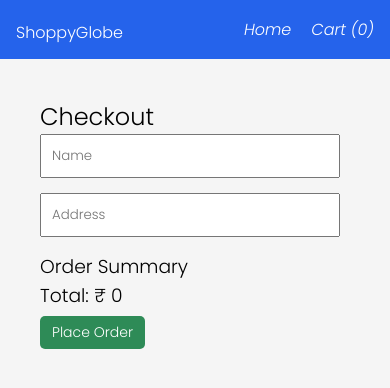
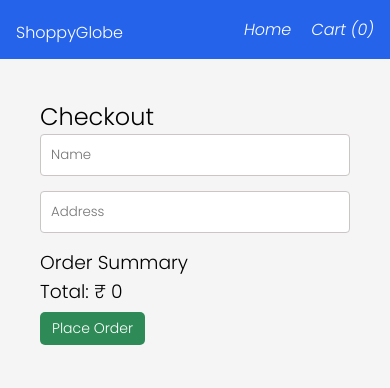
Before and after one commit to gangarsaini/shoppy-globe, a React (Vite) app: page /checkout in a window 390 px wide. Shown: the top 388 px of the page. Built offline with nearby package versions, Linux system fonts and the light colour scheme.

Commit message:
fix the price money and error issue

```diff
--- a/src/components/Checkout.css
+++ b/src/components/Checkout.css
@@ -7,6 +7,9 @@
     margin-bottom: 15px;
     padding: 10px;
     width: 300px;
+    border-radius:4px;
+    border:1px solid #ccc5c5;
+    outline: none;
 }
 
 .checkout button{
@@ -37,3 +40,9 @@ color: #2E8B57;
 .checkout h3:first-child{
     margin-top:10px;
 }
+
+@media(max-width:520px){
+    .checkout input{
+       width:100%;
+    }
+}
```
Also changed, not shown: src/components/Checkout.jsx (+5 -5 lines).
